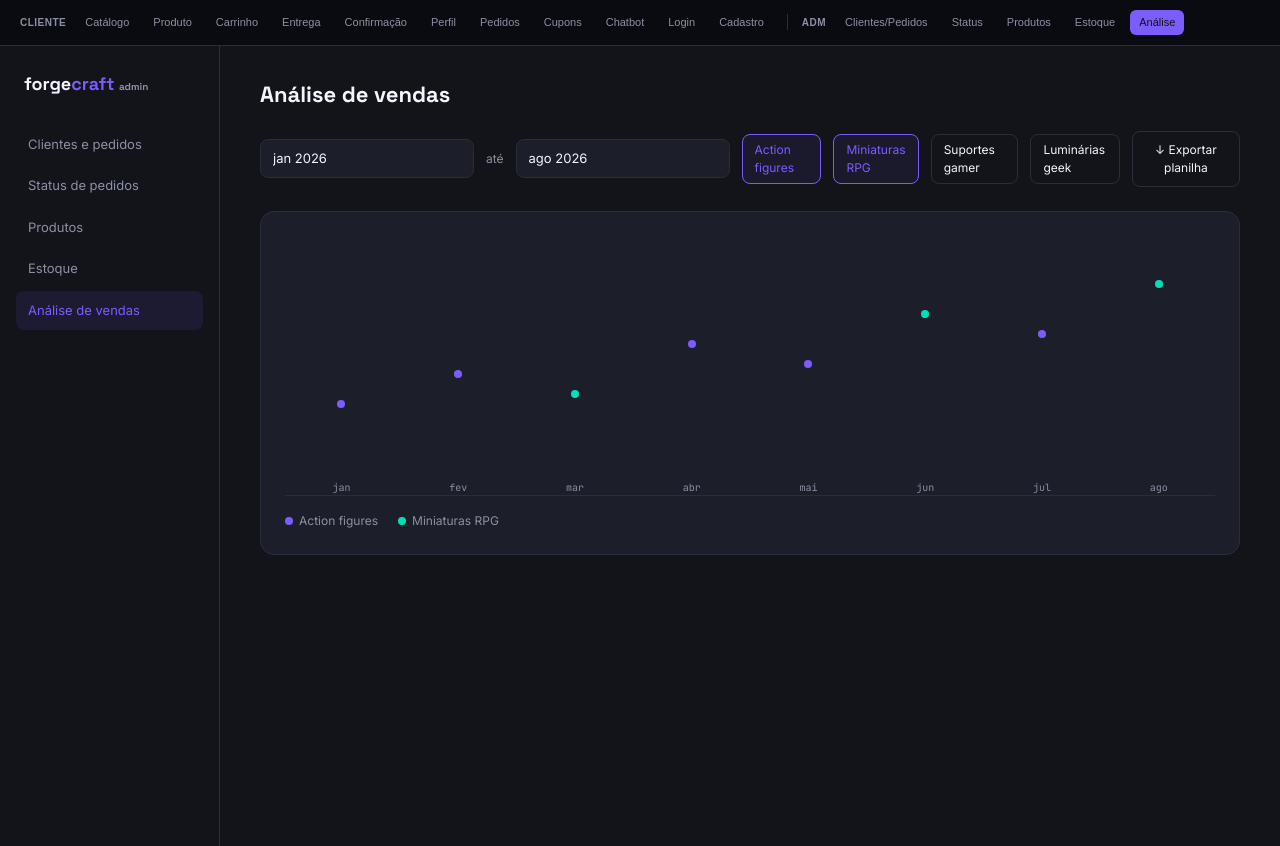
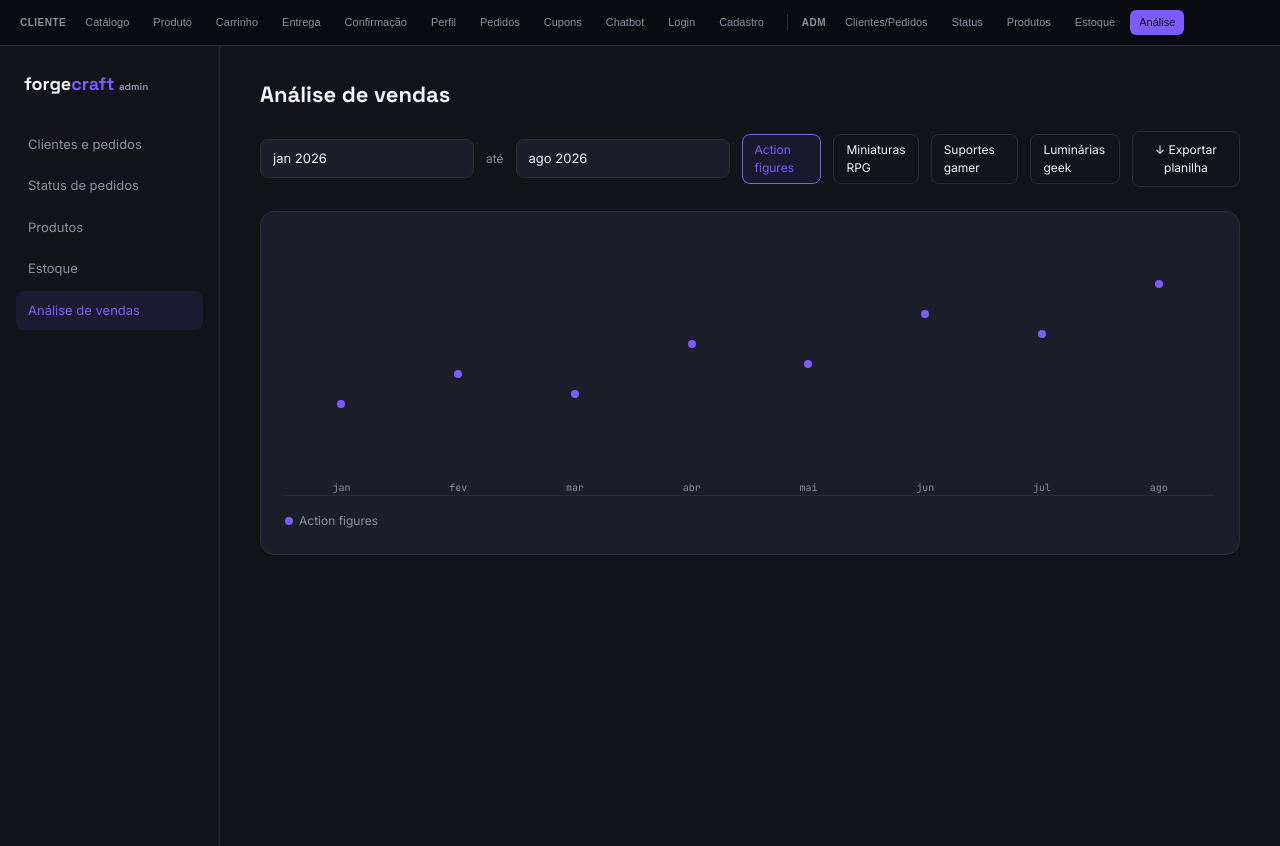
Before and after one commit to oibellym/LES_E-COMMERCE, a Next.js app: page /admin/analise in a window 1280 px wide. Built offline with nearby package versions, Linux system fonts and the light colour scheme.

Commit message:
A aba análise deverá conter um gráfico de linha, sendo uma linha por produto/categoria

```diff
--- a/app/admin/analise/page.tsx
+++ b/app/admin/analise/page.tsx
@@ -29,7 +29,7 @@ export default function AdminAnalise() {
           <span style={{color: "var(--text-secondary)", fontSize: "12px"}}>até</span>
           <input type="text" defaultValue="ago 2026" />
           <div className="cat-chip active">Action figures</div>
-          <div className="cat-chip active">Miniaturas RPG</div>
+          <div className="cat-chip">Miniaturas RPG</div>
           <div className="cat-chip">Suportes gamer</div>
           <div className="cat-chip">Luminárias geek</div>
           <button className="export-btn">↓ Exportar planilha</button>
@@ -42,19 +42,18 @@ export default function AdminAnalise() {
 
             <div className="month-col"><div className="bar-line-point" style={{marginBottom: "60px"}}></div><div className="month-label">jan</div></div>
             <div className="month-col"><div className="bar-line-point" style={{marginBottom: "90px"}}></div><div className="month-label">fev</div></div>
-            <div className="month-col"><div className="bar-line-point1" style={{marginBottom: "70px"}}></div><div className="month-label">mar</div></div>
+            <div className="month-col"><div className="bar-line-point" style={{marginBottom: "70px"}}></div><div className="month-label">mar</div></div>
             <div className="month-col"><div className="bar-line-point" style={{marginBottom: "120px"}}></div><div className="month-label">abr</div></div>
             <div className="month-col"><div className="bar-line-point" style={{marginBottom: "100px"}}></div><div className="month-label">mai</div></div>
-            <div className="month-col"><div className="bar-line-point1" style={{marginBottom: "150px"}}></div><div className="month-label">jun</div></div>
+            <div className="month-col"><div className="bar-line-point" style={{marginBottom: "150px"}}></div><div className="month-label">jun</div></div>
             <div className="month-col"><div className="bar-line-point" style={{marginBottom: "130px"}}></div><div className="month-label">jul</div></div>
-            <div className="month-col"><div className="bar-line-point1" style={{marginBottom: "180px"}}></div><div className="month-label">ago</div></div>
+            <div className="month-col"><div className="bar-line-point" style={{marginBottom: "180px"}}></div><div className="month-label">ago</div></div>
 
           </div>
 
           <div className="legend">
 
             <div className="legend-item"><div className="legend-dot" style={{background: "var(--purple)"}}></div>Action figures</div>
-            <div className="legend-item"><div className="legend-dot" style={{background: "var(--mint)"}}></div>Miniaturas RPG</div>
 
           </div>
 
@@ -81,7 +80,6 @@ export default function AdminAnalise() {
         .chart-area { height:260px; display:flex; align-items:flex-end; gap:24px; padding:0 10px; border-bottom:1px solid var(--border); position:relative; }
         .month-col { flex:1; display:flex; flex-direction:column; align-items:center; justify-content:flex-end; height:100%; gap:4px; position:relative; }
         .bar-line-point { width:8px; height:8px; border-radius:50%; background:var(--purple); }
-        .bar-line-point1 { width:8px; height:8px; border-radius:50%; background:var(--mint); }
         .month-label { font-size:10px; color:var(--text-secondary); font-family:'JetBrains Mono',monospace; margin-top:8px; }
         .legend { display:flex; gap:20px; margin-top:16px; }
         .legend-item { display:flex; align-items:center; gap:6px; font-size:12px; color:var(--text-secondary); }
```
